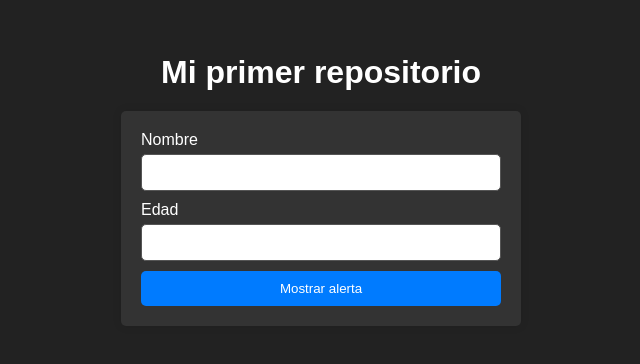
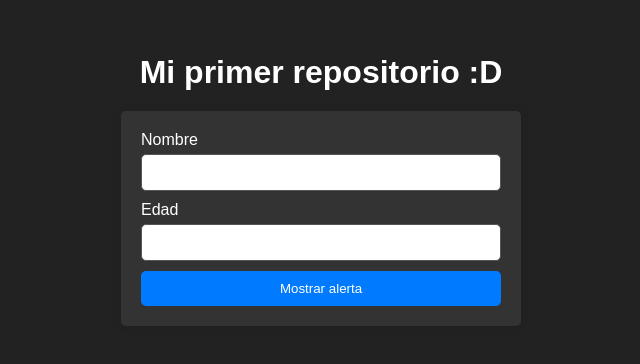
Before and after one commit to ganunezv/my-first-repository, a plain HTML site: page index.html in a window 1280 px wide. Shown: the part 210-574 px from the top of the page, without its empty margins (319-959 px from the left). Drawn offline with Linux system fonts and the light colour scheme.

Commit message:
update title

```diff
--- a/index.html
+++ b/index.html
@@ -3,11 +3,11 @@
   <head>
     <meta charset="UTF-8" />
     <meta name="viewport" content="width=device-width, initial-scale=1.0" />
-    <title>Mi primer Repositorio</title>
+    <title>Mi primer repositorio!!</title>
     <link rel="stylesheet" href="index.css" />
   </head>
   <body>
-    <h1>Mi primer repositorio</h1>
+    <h1>Mi primer repositorio :D</h1>
     <div>
       <label>
         <span>Nombre</span>
```
